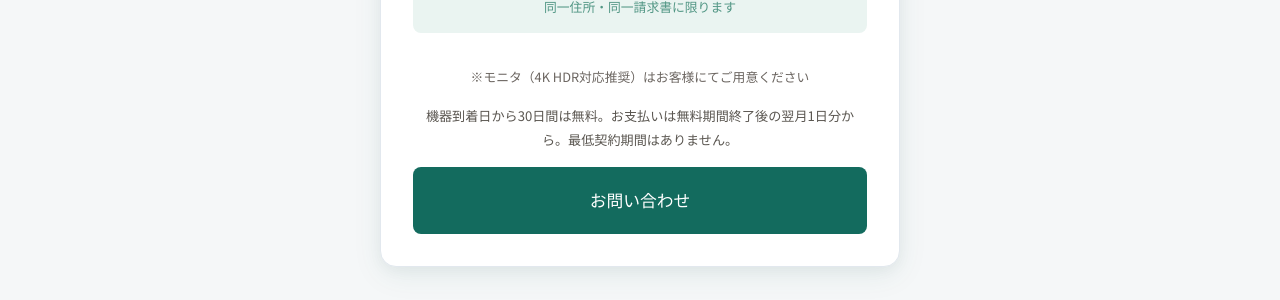
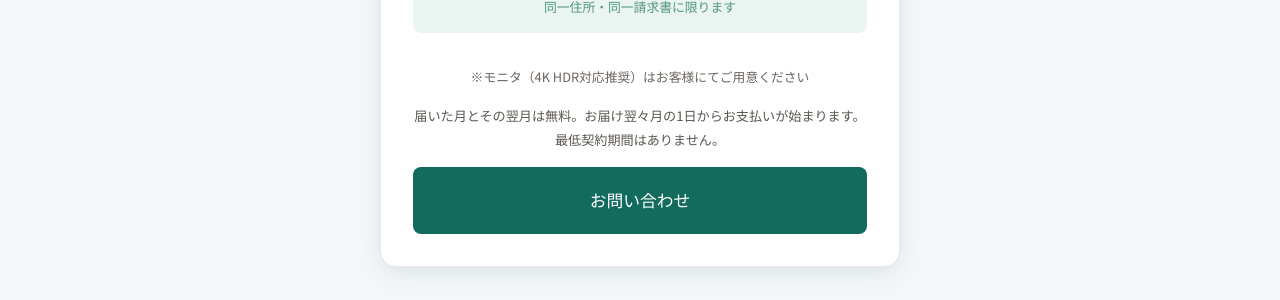
Before and after one commit to dr836gnypeq-ctrl/fukeichou-site, a Jekyll site: the page built from index.html, in a window 1280 px wide and 900 px high, scrolled down 10749 px. Shown: the part 154-454 px from the top of the window. Built offline with Jekyll 4.4.1, drawn with Linux system fonts in a browser that asks for light colours; nearby versions of some CDN libraries; some of the changed text lies outside the part shown.

Commit message:
無料期間の表現を契約書v5と整合: 30日間→届いた月+翌月(翌々月1日課金開始)

```diff
--- a/index.html
+++ b/index.html
@@ -431,7 +431,7 @@ description: 待合室のモニターに何を流すか迷っていませんか
 </div>
 <div class="pricing-discount"><p><strong>2台目以降 15%引き</strong>　月額¥16,830（税込）<br><small>同一住所・同一請求書に限ります</small></p></div>
 <div class="pricing-note"><p>※モニタ（4K HDR対応推奨）はお客様にてご用意ください</p></div>
-<div class="pricing-trial"><p>機器到着日から30日間は無料。お支払いは無料期間終了後の翌月1日分から。最低契約期間はありません。</p></div>
+<div class="pricing-trial"><p>届いた月とその翌月は無料。お届け翌々月の1日からお支払いが始まります。最低契約期間はありません。</p></div>
 <a href="#contact" class="btn btn-primary btn-lg">お問い合わせ</a>
 </div>
 </div>
@@ -448,7 +448,7 @@ description: 待合室のモニターに何を流すか迷っていませんか
 <div class="flow-step reveal reveal-d3"><img class="step-icon" src="/assets/images/flow-step3-delivery.png" alt="機器をお届け" width="80" height="80"><div class="step-number">3</div><h3>機器をお届け</h3><p>設定済みの再生機器を発送。モニタにHDMIケーブルでつなぐだけ。</p></div>
 <div class="flow-step reveal reveal-d4"><img class="step-icon" src="/assets/images/flow-step4-auto.png" alt="あとは自動" width="80" height="80"><div class="step-number">4</div><h3>あとは自動</h3><p>初回の映像確認と稼働スケジュール設定が終われば、以降はスタッフの手を煩わせません。</p></div>
 </div>
-<div class="flow-note"><p><strong>到着日から30日間無料。</strong>映像の雰囲気をじっくりお確かめください。無料期間中の解約も可能です。</p></div>
+<div class="flow-note"><p><strong>届いた月の翌月末まで無料。</strong>映像の雰囲気をじっくりお確かめください。無料期間中の解約も可能です。</p></div>
 </div>
 </section>
 
@@ -523,7 +523,7 @@ description: 待合室のモニターに何を流すか迷っていませんか
 
 <details class="faq-item"><summary>職員にも何か効果はありますか？</summary><p>主に2つの経路が考えられます。ひとつは間接的な効果で、自然映像が入居者・患者の不穏行動や不安を和らげることで、スタッフの対応負担が軽減されるというものです。もうひとつは直接的な効果です。高齢者医療施設の職員13名を対象とした国内の交差実験（高山ら 2020）では、休憩室に自然の木漏れ日映像を2Dで投影したところ、通常の休憩と比べてストレス指標（唾液アミラーゼ活性）が有意に低下し、緊張・不安感の改善と職務満足度の向上傾向が確認されています。スタッフ自身が映像を目にする環境でも、一定のリラクゼーション効果が期待できます。</p></details>
 
-<details class="faq-item"><summary>初月無料の条件を教えてください。</summary><p>機器到着日から30日間は月額料金が発生しません。お支払いは無料期間終了後の翌月1日分からとなります。無料期間中に解約される場合も料金はかかりません。解約時は再生機器をご返送ください（送料はお客様ご負担）。</p></details>
+<details class="faq-item"><summary>初月無料の条件を教えてください。</summary><p>届いた月とその翌月は月額料金が発生しません。お届け翌々月の1日からお支払いが始まります。無料期間中に解約される場合も料金はかかりません。解約時は再生機器をご返送ください（送料はお客様ご負担）。</p></details>
 
 <details class="faq-item"><summary>解約はいつでもできますか？</summary><p>はい。最低契約期間はありません。解約のお申し出はメールまたはお問い合わせフォームにて承ります。お申し出から翌月末で契約終了となります。解約時は再生機器のご返却をお願いいたします（送料はお客様ご負担）。</p></details>
 
@@ -681,7 +681,7 @@ description: 待合室のモニターに何を流すか迷っていませんか
       "name": "初月無料の条件を教えてください。",
       "acceptedAnswer": {
         "@type": "Answer",
-        "text": "機器到着日から30日間は月額料金が発生しません。お支払いは無料期間終了後の翌月1日分からとなります。無料期間中に解約される場合も料金はかかりません。解約時は再生機器をご返送ください（送料はお客様ご負担）。"
+        "text": "届いた月とその翌月は月額料金が発生しません。お届け翌々月の1日からお支払いが始まります。無料期間中に解約される場合も料金はかかりません。解約時は再生機器をご返送ください（送料はお客様ご負担）。"
       }
     },
     {
```
